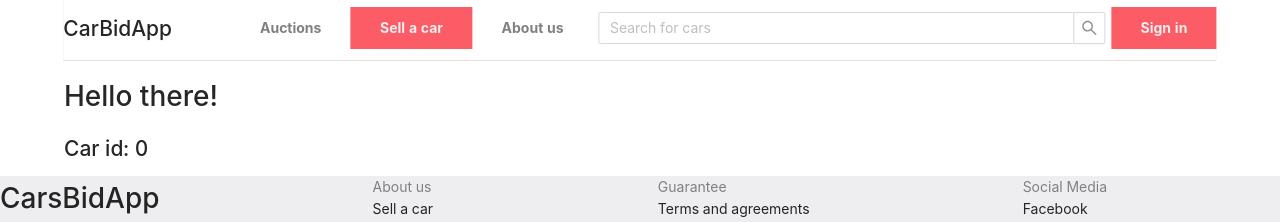
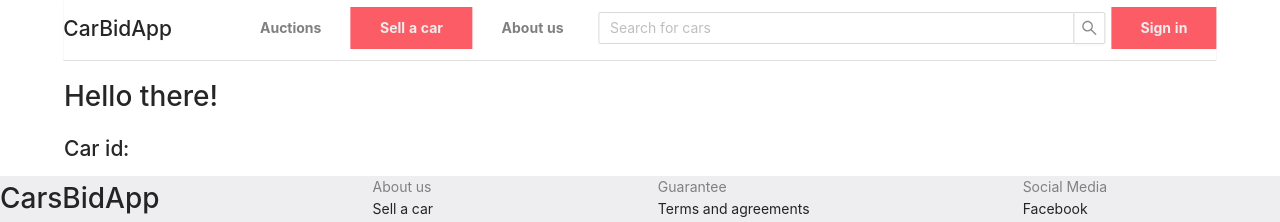
Before and after one commit to Petiazediter/CarAppRewrite, a React (Create React App) app in the folder car-app-frontend/: page /car/0 in a window 1280 px wide. Shown: the top 222 px of the page. Built offline with nearby package versions, Linux system fonts and the light colour scheme.

Commit message:
Update CarPage to access the hook from HOC.

```diff
--- a/car-app-frontend/src/components/car-page/CarPage.tsx
+++ b/car-app-frontend/src/components/car-page/CarPage.tsx
@@ -1,11 +1,14 @@
 import React from 'react';
 import { RouteComponentProps } from 'react-router';
-
+import {Car} from '../../models/Car'
+import {useGetCars} from "../../context/DatabaseContext";
+import {CarPageHOC} from "./CarPageHOC";
 interface IUrlProps {
     carId: string | undefined;
 }
 interface IState {
-    carId : number;
+    car: Car | null;
+    hook: any;
 }
 
 export class CarPage extends React.Component<RouteComponentProps<IUrlProps>,IState>{
@@ -13,7 +16,8 @@ export class CarPage extends React.Component<RouteComponentProps<IUrlProps>,ISta
     constructor(props: any){
         super(props);
         this.state = {
-            carId: -1
+            car: null,
+            hook: props.hook
         }
     }
 
@@ -21,9 +25,11 @@ export class CarPage extends React.Component<RouteComponentProps<IUrlProps>,ISta
         const carId: string|undefined = this.props.match.params.carId;
         if ( carId !== undefined){
             try{
+                const car = this.state.hook.getCarById(Number(carId));
                 this.setState({
-                    carId: Number(carId)
-                });
+                    car: car,
+                    hook: this.state.hook
+                })
             }catch (e) {
                 console.error('Id is not a number.')
             }
@@ -34,8 +40,10 @@ export class CarPage extends React.Component<RouteComponentProps<IUrlProps>,ISta
         return (
             <div>
                 <h1>Hello there!</h1>
-                <h2>Car id: {this.state.carId}</h2>
+                <h2>Car id: {this.state.car?.id}</h2>
             </div>
         )
     }
 }
+
+export default CarPageHOC;
```
